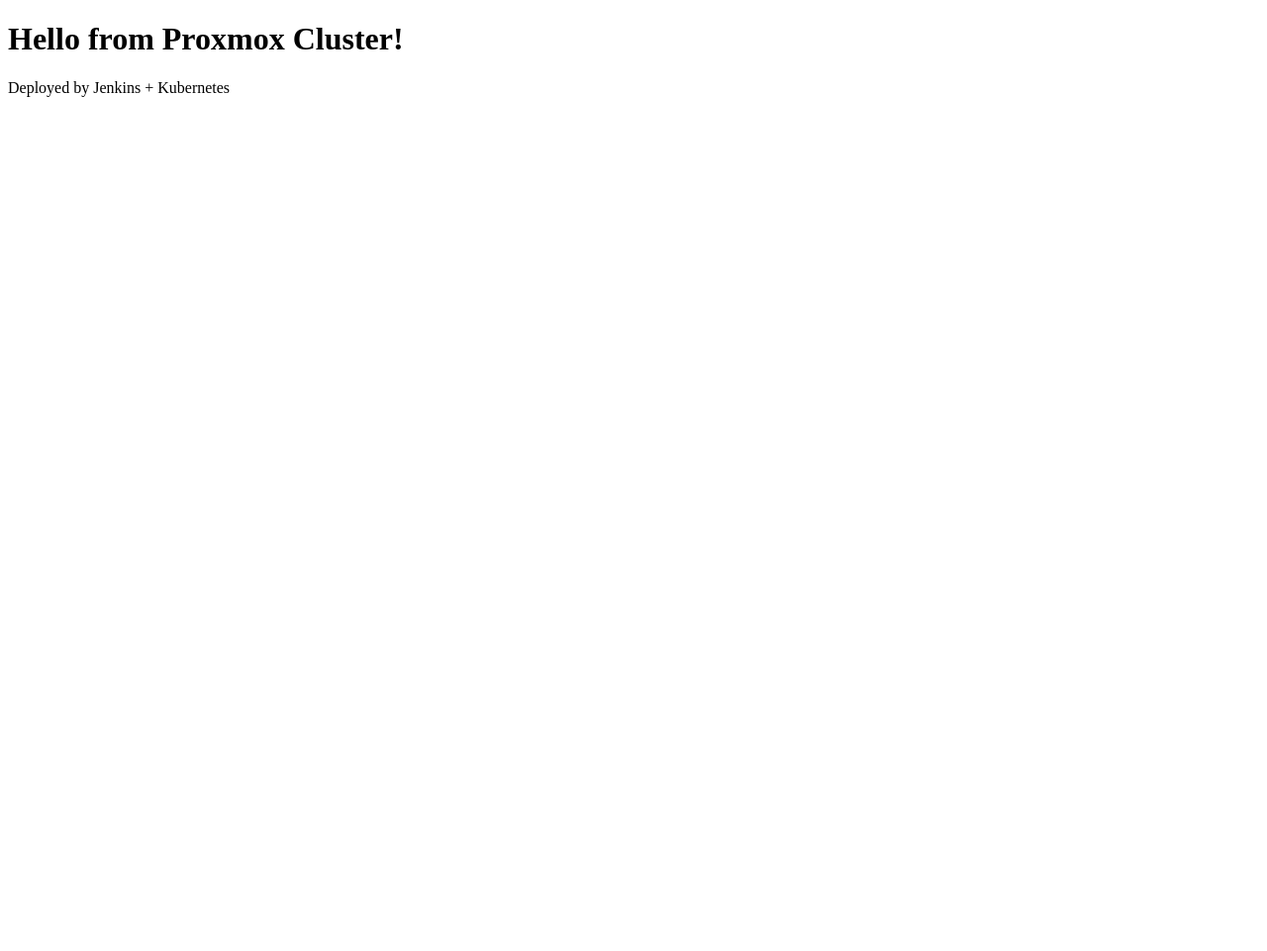
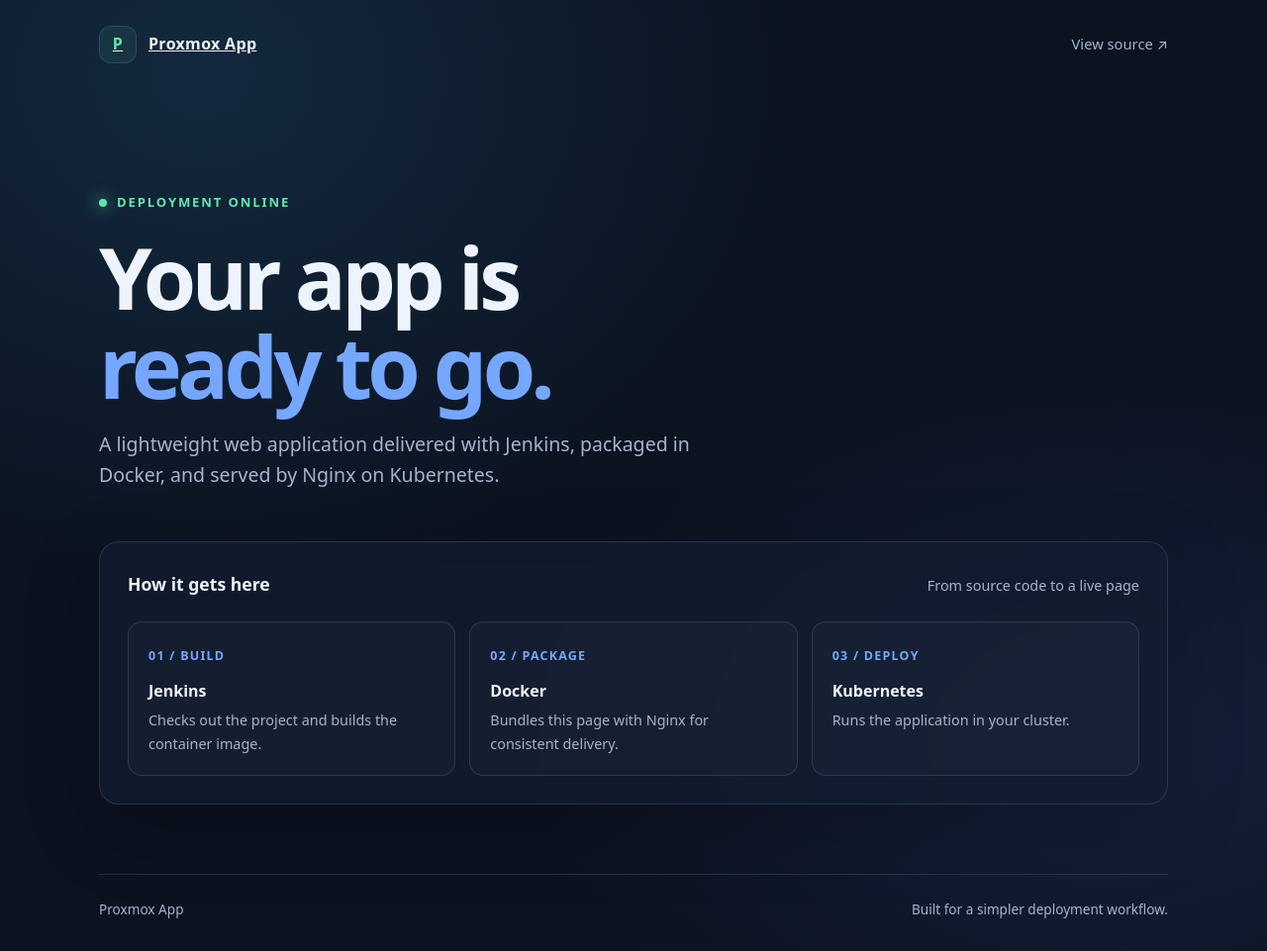
Before and after one commit to hearT555/proxmox-app, a plain HTML site: page index.html in a window 1280 px wide. Shown: the whole page at 99% size. Before the commit the page ends 800 px from the top, so only its background shows below. Drawn offline with Linux system fonts and the light colour scheme.

Commit message:
Improve deployment landing page

```diff
--- a/index.html
+++ b/index.html
@@ -1,8 +1,117 @@
-<!DOCTYPE html>
-<html>
-<head><title>Proxmox App</title></head>
+<!doctype html>
+<html lang="en">
+<head>
+  <meta charset="utf-8">
+  <meta name="viewport" content="width=device-width, initial-scale=1">
+  <meta name="theme-color" content="#0b1220">
+  <meta name="description" content="Proxmox App deployment landing page.">
+  <title>Proxmox App</title>
+  <style>
+    :root {
+      color-scheme: dark;
+      --bg: #0b1220;
+      --panel: rgba(18, 29, 48, .78);
+      --line: rgba(162, 184, 216, .16);
+      --text: #edf4ff;
+      --muted: #a6b5ca;
+      --accent: #61e6b1;
+      --blue: #75a7ff;
+    }
+    * { box-sizing: border-box; }
+    body {
+      min-height: 100vh;
+      margin: 0;
+      color: var(--text);
+      background:
+        radial-gradient(ellipse at 16% 8%, rgba(42, 102, 139, .28), transparent 42%),
+        radial-gradient(ellipse at 88% 78%, rgba(59, 87, 161, .2), transparent 38%),
+        var(--bg);
+      font: 16px/1.6 system-ui, -apple-system, BlinkMacSystemFont, "Segoe UI", sans-serif;
+    }
+    a { color: inherit; }
+    .shell { width: min(1080px, calc(100% - 40px)); margin: 0 auto; }
+    header { display: flex; align-items: center; justify-content: space-between; padding: 26px 0; }
+    .brand { display: inline-flex; gap: 12px; align-items: center; font-weight: 700; letter-spacing: .02em; }
+    .brand-mark {
+      display: grid; width: 38px; height: 38px; place-items: center; border: 1px solid var(--line);
+      border-radius: 12px; color: var(--accent); background: rgba(97, 230, 177, .08);
+    }
+    .repo-link { color: var(--muted); text-decoration: none; font-size: .92rem; }
+    .repo-link:hover { color: var(--text); }
+    main { padding: clamp(42px, 9vw, 104px) 0 70px; }
+    .eyebrow { display: flex; align-items: center; gap: 10px; color: var(--accent); font-size: .82rem; font-weight: 700; letter-spacing: .14em; text-transform: uppercase; }
+    .dot { width: 8px; height: 8px; border-radius: 50%; background: var(--accent); box-shadow: 0 0 16px var(--accent); }
+    h1 { max-width: 760px; margin: 20px 0 18px; font-size: clamp(2.7rem, 7vw, 5.4rem); line-height: 1.04; letter-spacing: -.055em; }
+    h1 span { color: var(--blue); }
+    .intro { max-width: 640px; margin: 0; color: var(--muted); font-size: clamp(1.05rem, 2vw, 1.22rem); }
+    .panel { margin-top: 52px; padding: 28px; border: 1px solid var(--line); border-radius: 20px; background: var(--panel); box-shadow: 0 24px 80px rgba(0, 0, 0, .2); backdrop-filter: blur(12px); }
+    .panel-heading { display: flex; align-items: baseline; justify-content: space-between; gap: 16px; margin-bottom: 24px; }
+    h2 { margin: 0; font-size: 1.1rem; }
+    .panel-heading p { margin: 0; color: var(--muted); font-size: .9rem; }
+    .flow { display: grid; grid-template-columns: repeat(3, 1fr); gap: 14px; }
+    .step { min-height: 142px; padding: 20px; border: 1px solid var(--line); border-radius: 14px; background: rgba(255, 255, 255, .025); }
+    .step-number { color: var(--blue); font-size: .78rem; font-weight: 700; letter-spacing: .1em; }
+    .step h3 { margin: 11px 0 5px; font-size: 1rem; }
+    .step p { margin: 0; color: var(--muted); font-size: .9rem; }
+    footer { display: flex; justify-content: space-between; gap: 18px; padding: 24px 0 32px; border-top: 1px solid var(--line); color: var(--muted); font-size: .85rem; }
+    @media (max-width: 680px) {
+      .shell { width: min(100% - 28px, 560px); }
+      header { padding: 20px 0; }
+      .repo-link { font-size: .8rem; }
+      main { padding-top: 54px; }
+      .panel { margin-top: 38px; padding: 20px; }
+      .panel-heading { display: block; }
+      .panel-heading p { margin-top: 5px; }
+      .flow { grid-template-columns: 1fr; }
+      .step { min-height: auto; }
+      footer { flex-direction: column; gap: 4px; }
+    }
+  </style>
+</head>
 <body>
-  <h1>Hello from Proxmox Cluster!</h1>
-  <p>Deployed by Jenkins + Kubernetes</p>
+  <div class="shell">
+    <header>
+      <a class="brand" href="/" aria-label="Proxmox App home">
+        <span class="brand-mark" aria-hidden="true">P</span>
+        <span>Proxmox App</span>
+      </a>
+      <a class="repo-link" href="https://github.com/hearT555/proxmox-app" target="_blank" rel="noopener noreferrer">View source <span aria-hidden="true">↗</span></a>
+    </header>
+
+    <main>
+      <div class="eyebrow"><span class="dot" aria-hidden="true"></span> Deployment online</div>
+      <h1>Your app is<br><span>ready to go.</span></h1>
+      <p class="intro">A lightweight web application delivered with Jenkins, packaged in Docker, and served by Nginx on Kubernetes.</p>
+
+      <section class="panel" aria-labelledby="delivery-title">
+        <div class="panel-heading">
+          <h2 id="delivery-title">How it gets here</h2>
+          <p>From source code to a live page</p>
+        </div>
+        <div class="flow">
+          <article class="step">
+            <span class="step-number">01 / BUILD</span>
+            <h3>Jenkins</h3>
+            <p>Checks out the project and builds the container image.</p>
+          </article>
+          <article class="step">
+            <span class="step-number">02 / PACKAGE</span>
+            <h3>Docker</h3>
+            <p>Bundles this page with Nginx for consistent delivery.</p>
+          </article>
+          <article class="step">
+            <span class="step-number">03 / DEPLOY</span>
+            <h3>Kubernetes</h3>
+            <p>Runs the application in your cluster.</p>
+          </article>
+        </div>
+      </section>
+    </main>
+
+    <footer>
+      <span>Proxmox App</span>
+      <span>Built for a simpler deployment workflow.</span>
+    </footer>
+  </div>
 </body>
 </html>
```
